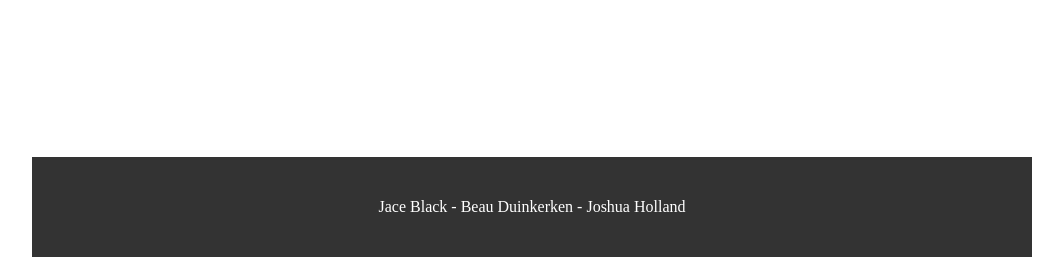
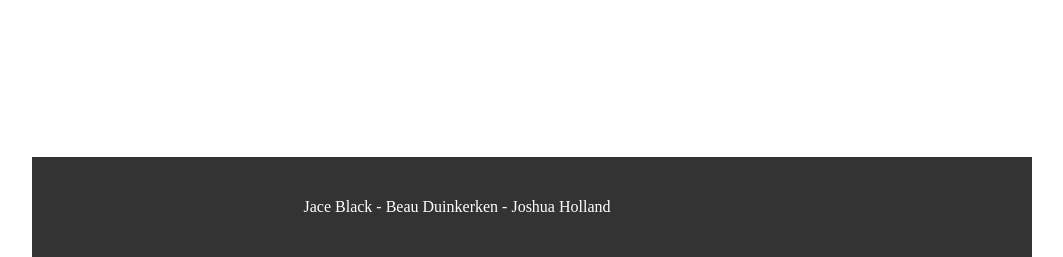
Before and after one commit to ggkfox/Picross, a PHP site: page /cv.html in a window 1280 px wide. Shown: the part 701-958 px from the top of the page, without its empty margins (108-1171 px from the left). Run offline with PHP 8.4, Linux system fonts and the light colour scheme.

Commit message:
.footer p added

```diff
--- a/css/styles.css
+++ b/css/styles.css
@@ -99,6 +99,10 @@ li a.active{
 	top: 750px;
 }
 
+.footer p{
+	margin-right: 150px;
+}
+
 .slider{
 	-webkit-appearance: none;
     width: 100px;
```
